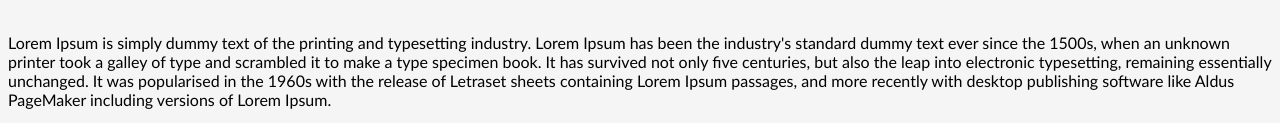
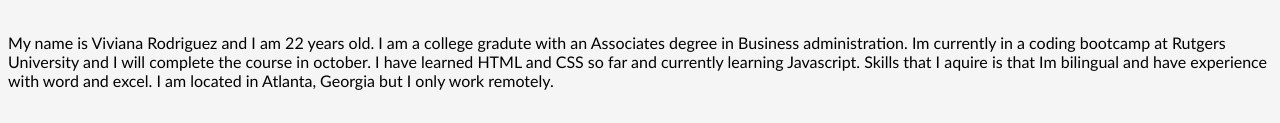
Before and after one commit to vivianarodriguez1712/Portfolio-, a plain HTML site: page index.html in a window 1280 px wide. Shown: the part 675-798 px from the top of the page. Drawn offline with Linux system fonts and the light colour scheme.

Commit message:
finishing touches

```diff
--- a/index.html
+++ b/index.html
@@ -25,8 +25,10 @@
    <section>
        <h2 id="about-me">
         About Me</h2>
-       <p>Lorem Ipsum is simply dummy text of the printing and typesetting industry. Lorem Ipsum has been the industry's standard dummy text ever since the 1500s, when an unknown printer took a galley of type and scrambled it to make a type specimen book. It has survived not only five centuries, but also the leap into electronic typesetting, remaining essentially unchanged. It was popularised in the 1960s with the release of Letraset sheets containing Lorem Ipsum passages, and more recently with desktop publishing software like Aldus PageMaker including versions of Lorem Ipsum.</p>
-   </section>
+       <p> My name is Viviana Rodriguez and I am 22 years old. I am a college gradute with an Associates degree in Business administration.
+           Im currently in a coding bootcamp at Rutgers University and I will complete the course in october. I have learned HTML and CSS so far and currently learning Javascript.
+           Skills that I aquire is that Im bilingual and have experience with word and excel. I am located in Atlanta, Georgia but I only work remotely. </p>
+  </section>
 
    <section>
         <h2 id="work">
```
Also changed, not shown: 1 other file.
